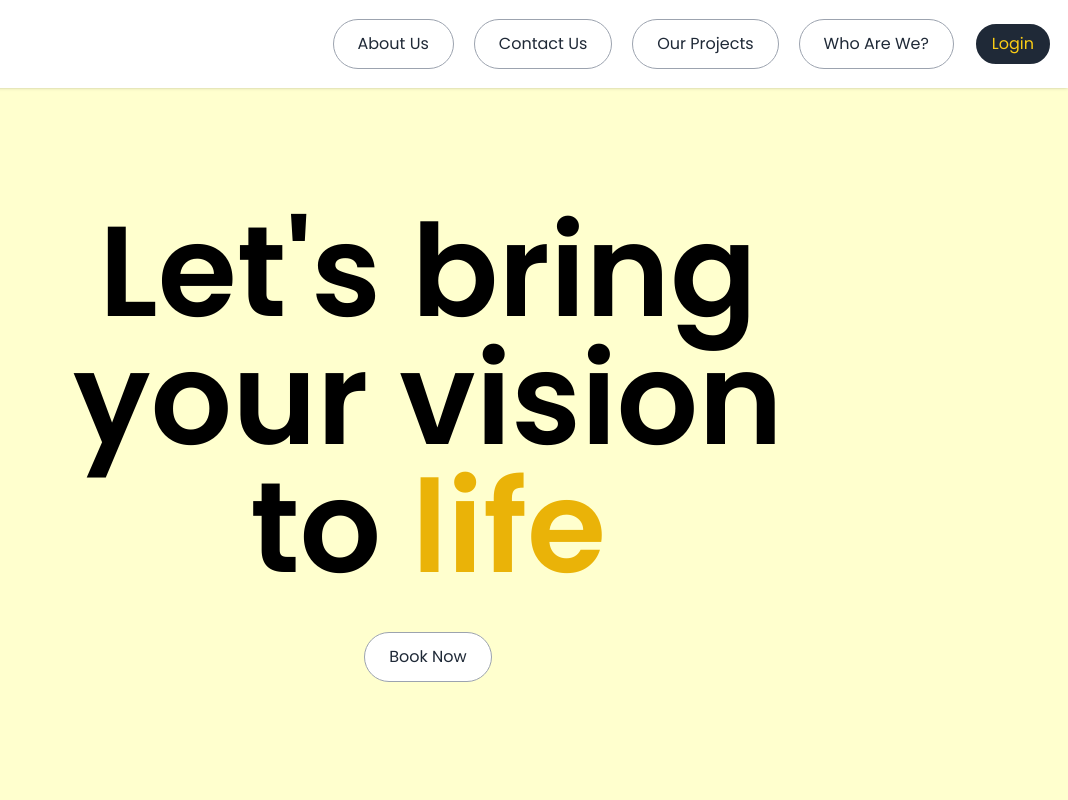
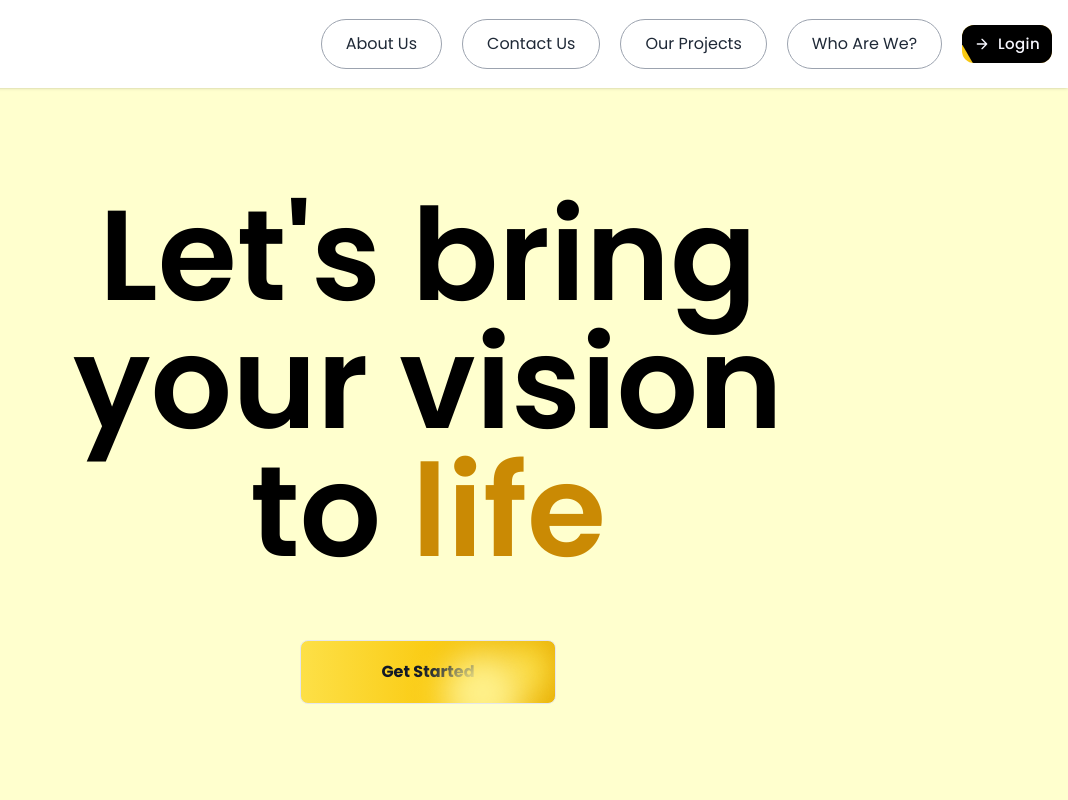
Before and after one commit to websyra/Websyra, a website: page index.html in a window 1280 px wide. Shown: the top 800 px of the page, 212-1280 px from the left. Drawn offline with nearby package versions, Linux system fonts and the light colour scheme.

Commit message:
login button

```diff
--- a/index.html
+++ b/index.html
@@ -52,7 +52,7 @@
             </div>
 
             <!-- Desktop Menu -->
-            <ul class="hidden md:flex flex-row gap-5 items-center">
+            <ul class="hidden  md:flex flex-row gap-5 items-center ">
                 <li
                     class="px-6 py-3 bg-white border border-gray-400 rounded-full text-gray-800 hover:bg-gray-100 transition">
                     <a href="#aboutus">About Us</a>
@@ -69,10 +69,35 @@
                     class="px-6 py-3 bg-white border border-gray-400 rounded-full text-gray-800 hover:bg-gray-100 transition">
                     <a href="waw.html">Who Are We?</a>
                 </li>
-                <li
-                    class="border-2 border-white bg-gray-800 text-yellow-400 p-2 px-4 rounded-full cursor-pointer hover:bg-black transition">
-                    <a href="#">Login</a>
-                </li>
+                <a href="login.html">  <li>
+
+                <button
+                class="relative inline-flex items-center font-medium text-[15px] tracking-wide rounded-[0.8em] cursor-pointer border-none
+                text-[ghostwhite] overflow-hidden bg-gradient-to-r from-yellow-400 to-yellow-600
+                active:scale-95 transition-transform duration-300 group" >
+                <!-- Skewed black overlay animation -->
+                <span
+                  class="absolute top-0 left-0 w-[120%] h-full bg-black skew-x-[30deg] -left-[10%] transition-transform duration-[400ms]
+                  ease-[cubic-bezier(0.3,1,0.8,1)] z-0 group-hover:translate-x-full"
+                ></span>
+
+                <!-- Button content -->
+                <span class="relative z-10 flex items-center px-3 py-2 transition-colors duration-400">
+                  <svg
+                    class="w-4 h-4 mr-2"
+                    xmlns="http://www.w3.org/2000/svg"
+                    fill="none"
+                    viewBox="0 0 24 24"
+                    stroke="currentColor"
+                  >
+                    <path stroke-linecap="round" stroke-linejoin="round" stroke-width="2" d="M5 12h14M12 5l7 7-7 7" />
+                  </svg>
+                 Login
+                </span>
+              </button>
+
+
+                </li></a>
             </ul>
         </div>
     </nav>
@@ -80,15 +105,27 @@
 
     <!-- Introduction -->
 
-    <section class="beige pt-20 pb-40">
+    <section class="beige pt-16 pb-40">
         <div class="text-center">
             <h1 class="text-5xl lg:text-9xl mt-32 font-semibold mb-6">
-                Let's bring <br /> your vision <br /> to <span class="text-yellow-500">life</span>
+                Let's bring <br /> your vision <br /> to <span class="text-yellow-600">life</span>
             </h1>
-            <button
-                class="px-6 mt-4 py-3 bg-white border border-gray-400 rounded-full text-gray-800 hover:bg-gray-100 transition">
-                Book Now
-            </button>
+          <button class="mt-10 text-center group relative h-16 w-64 border text-left p-3 text-gray-900 text-base font-bold rounded-lg overflow-hidden
+            bg-gradient-to-r from-yellow-300 via-yellow-400 to-yellow-500
+            hover:border-yellow-600
+            before:absolute before:w-12 before:h-12 before:content-[''] before:right-1 before:top-1 before:z-10 before:bg-yellow-300 before:rounded-full before:blur-lg
+            after:absolute after:z-10 after:w-20 after:h-20 after:content-[''] after:bg-yellow-200 after:right-8 after:top-3 after:rounded-full after:blur-lg
+            before:duration-500 after:duration-500 group-hover:before:duration-500 group-hover:after:duration-500 hover:before:right-12 hover:before:-bottom-8 hover:after:-right-8
+            hover:before:[box-shadow:_20px_20px_20px_30px_#facc15]">
+            Get Started
+          </button>
+
+
+
+
+
+
+
         </div>
     </section>
 
```
Also changed, not shown: contact.html (+7 -6 lines), index.js (added, +16 -0 lines), login.html (added, +55 -0 lines), Images/logo1.jpg (added).
